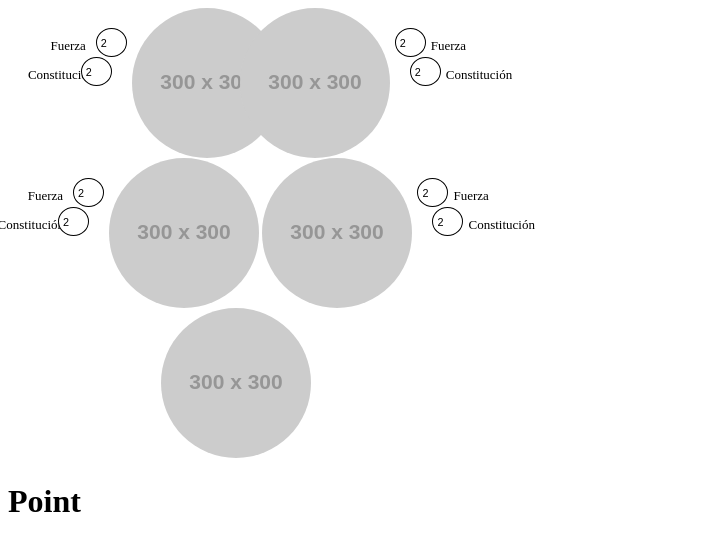
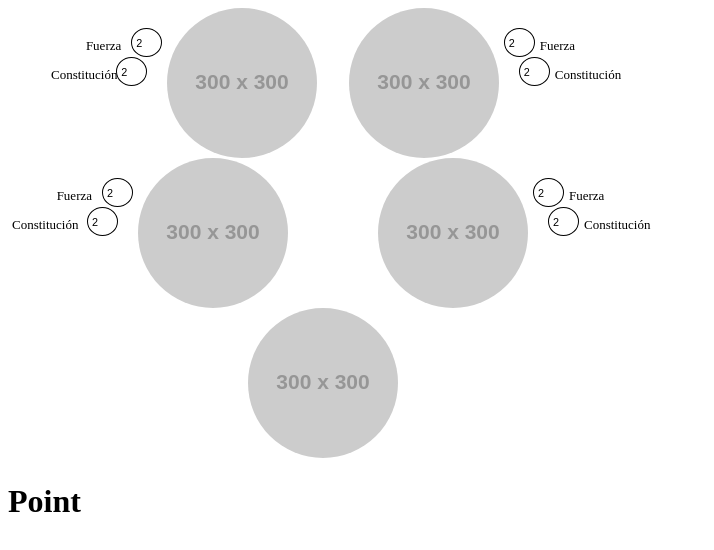
Before and after one commit to JrkJesus/Ficha-L5R, a React (Vite) app: page / in a window 1280 px wide. Shown: the top 550 px of the page, without its empty margins (0-714 px from the left). Built offline with nearby package versions, Linux system fonts and the light colour scheme.

Commit message:
Commit por Jesús en el PC de Juan. Cambio en el css para que no solape los labels

```diff
--- a/src/app.jsx
+++ b/src/app.jsx
@@ -1,7 +1,6 @@
 import React, {Fragment} from "react"
 import ReactDOM from "react-dom"
-import anillos from './data/anillos.json'
-import Ring from './ficha/components/Ring'
+import AllRings from './ficha/containers/AllRings'
 
 const attrs = [
     {
@@ -15,21 +14,9 @@ const attrs = [
 ]
 
 const App = () => {
-    return <div >
-        <div style={{width: "40%", display: "flex", justifyContent:"center"}}>
-            <div style={{width: "85%", height: "150px", display: "flex", flexFlow: "space-between"}}>
-                <Ring {...anillos.tierra} alingLeft={true} />
-                <Ring {...anillos.aire} alingLeft={false} />
-            </div>
-        </div>
-        <div style={{width: "40%", height: "150px", display: "flex", flexFlow: "space-between"}}>
-            <Ring {...anillos.agua} alingLeft={true} />
-            <Ring {...anillos.fuego} alingLeft={false} />
-        </div>
-        <div style={{width: "40%", height: "150px", display: "flex", flexFlow: "space-between"}}>
-            <Ring {...anillos.vacio} alingLeft={false} />
-        </div>
-    </div>
+    return <Fragment>
+        <AllRings />
+    </Fragment>
 }
 
 
--- /dev/null
+++ b/src/ficha/containers/AllRings.css
@@ -0,0 +1,8 @@
+.AllRings_div-row {
+    width: 40%;
+    display: flex;
+    justify-content: center;
+    min-width: 650px;
+    flex-flow: space-between;
+    height: 150px;
+}
--- /dev/null
+++ b/src/ficha/containers/AllRings.js
@@ -0,0 +1,24 @@
+import React, { Fragment } from 'react'
+import './AllRings.css'
+import anillos from '../../data/anillos.json'
+import Ring from '../components/Ring'
+
+const AllRings = () => {
+    return <Fragment>
+        <div className="AllRings_div-row">
+            <div style={{width: "85%", height: "150px", display: "flex", flexFlow: "space-between"}}>
+                <Ring {...anillos.tierra} alingLeft={true} />
+                <Ring {...anillos.aire} alingLeft={false} />
+            </div>
+        </div>
+        <div className="AllRings_div-row">
+            <Ring {...anillos.agua} alingLeft={true} />
+            <Ring {...anillos.fuego} alingLeft={false} />
+        </div>
+        <div className="AllRings_div-row">
+              <Ring {...anillos.vacio} alingLeft={false} />
+        </div>
+    </Fragment>
+}
+
+export default AllRings
```
